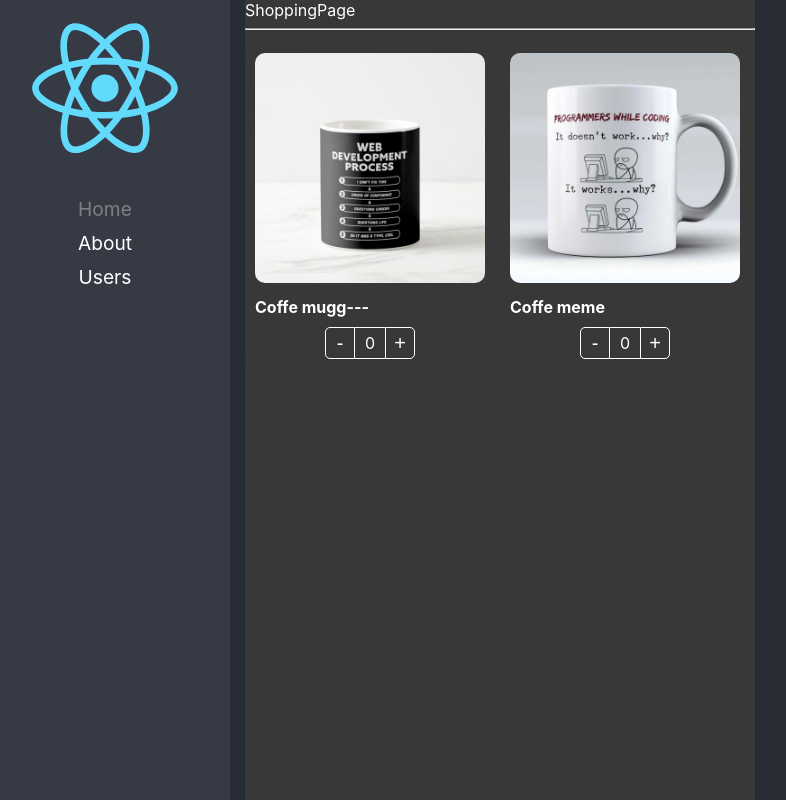
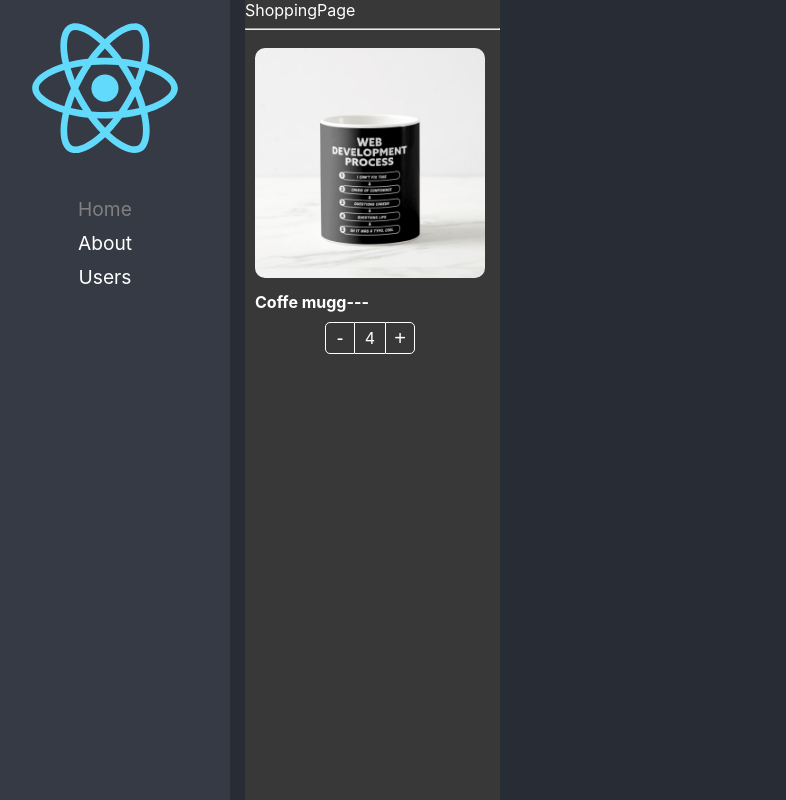
Before and after one commit to tonovarela/react-app-routes, a React (Create React App) app: page /shopping in a window 1280 px wide. Shown: the whole page, without its empty margins (20-806 px from the left). Built offline with nearby package versions, Linux system fonts and the light colour scheme.

Commit message:
Avance de la seccion 8

```diff
--- a/src/02-component-patterns/components/ProductCard.tsx
+++ b/src/02-component-patterns/components/ProductCard.tsx
@@ -1,7 +1,7 @@
 import styles from '../styles/styles.module.css';
 
 import { useProduct } from './../hooks/useProduct';
-import { OnChangeArgs, Product, ProductContextProps } from '../interfaces/interfaces';
+import { InitialValues, OnChangeArgs, Product, ProductContextProps } from '../interfaces/interfaces';
 import { createContext } from 'react';
 
 export const ProductContext = createContext({} as ProductContextProps)
@@ -13,12 +13,13 @@
     children?: React.ReactElement | React.ReactElement[];
     style?:React.CSSProperties,
     onChange?: (args:OnChangeArgs) => void ,
-    value?:number
+    value?:number,
+    initialValues?:InitialValues
 }
 
 
-export const ProductCard = ({ children, product, className ,style={},onChange,value=0}: Props) => {
-    const { counter, increaseBy } = useProduct( { onChange,product,value});
+export const ProductCard = ({ children, product, className ,style={},onChange,value=0,initialValues}: Props) => {
+    const { counter, increaseBy } = useProduct( { onChange,product,value,initialValues});
 
     return (
         <Provider value={{ counter, increaseBy, product }}>
--- a/src/02-component-patterns/hooks/useProduct.ts
+++ b/src/02-component-patterns/hooks/useProduct.ts
@@ -1,24 +1,27 @@
 import { useEffect, useRef, useState } from "react";
-import { OnChangeArgs, Product } from './../interfaces/interfaces';
+import { InitialValues, OnChangeArgs, Product } from './../interfaces/interfaces';
 
 interface UseProductArgs {
     product: Product,
     onChange?: (args: OnChangeArgs) => void,
-    value?: number
+    value?: number,
+    initialValues?:InitialValues
 }
 
-export const useProduct = ({ onChange, product, value = 0 }: UseProductArgs) => {
-
-    const [counter, setCounter] = useState(value);
+export const useProduct = ({ onChange, product, value = 0,initialValues }: UseProductArgs) => {
+   const isMounted = useRef(false);
+    const [counter, setCounter] = useState<number>(initialValues?.count || value);
     useEffect(() => {
-        setCounter(value)
+        if (!isMounted.current) return;
+        //setCounter(value)
     }, [value]);
 
+    const increaseBy = (value: number) => {
+        let newValue = Math.max(counter + value, 0);
 
-
-    const increaseBy = (value: number) => {
-
-        const newValue = Math.max(counter + value, 0);
+        if (initialValues?.maxCount ){
+            newValue = Math.min(newValue,initialValues.maxCount)
+        }
         setCounter(newValue);
         onChange && onChange({ counter: newValue, product });
 
--- a/src/02-component-patterns/hooks/useShoppingCart.ts
+++ b/src/02-component-patterns/hooks/useShoppingCart.ts
@@ -6,7 +6,7 @@
     const [shoppingCart, setShoppingCart] = useState<{ [key: string]: ProductInCart }>({});
     const onProductCountChange = ({ counter, product }: { counter: number, product: Product }) => {
         setShoppingCart(oldShoppingCart => {
-            if (counter == 0) {
+            if (counter === 0) {
                 const { [product.id]: toDelete, ...rest } = oldShoppingCart;
                 return rest;
             }
@@ -17,13 +17,8 @@
             }
         });
     }
-
-
     return {
-
         shoppingCart,
-
-
         onProductCountChange,
 
     }
--- a/src/02-component-patterns/pages/ShoppingPage.tsx
+++ b/src/02-component-patterns/pages/ShoppingPage.tsx
@@ -1,51 +1,26 @@
 import { ProductCard, } from "../components";
-import { useShoppingCart } from './../hooks/useShoppingCart';
 import '../styles/custom-style.css';
 import { products } from "../data/products";
-
-
+const product = products[0];
 export const ShoppingPage = () => {
-  const  {shoppingCart,onProductCountChange} = useShoppingCart();
 
   return (
     <div className="bg-dark">
       ShoppingPage
+
+
       <hr />
-      <div className="block-products">
-        {
-          products.map((product) => {
-            return (
-              <ProductCard key={product.id} product={product} className="bg-dark text-white"
-                value={shoppingCart[product.id]?.count || 0}
-                onChange={onProductCountChange}>
+              <ProductCard key={product.id} product={product} className="bg-dark text-white"  initialValues={{count:4,maxCount:10}} >
                 <ProductCard.Image className="custom-image"></ProductCard.Image>
                 <ProductCard.Title className="text-white text-bold" ></ProductCard.Title>
                 <ProductCard.Buttons className="custom-buttons" style={{ display: 'flex', justifyContent: "center" }}></ProductCard.Buttons>
               </ProductCard>
-            )
-          })
-        }
+
       </div>
 
-      <div className="shopping-cart">
-        {
-          Object.keys(shoppingCart).map(index => {
-            const { count, ...product } = shoppingCart[index];
-            return (
-              <ProductCard
-                key={index}
-                product={product}
-                value={count}
-                onChange={onProductCountChange}
-                className="bg-dark text-white " style={{ width: '100px' }}>
-                <ProductCard.Image className="custom-image"></ProductCard.Image>
-                <ProductCard.Buttons className="custom-buttons"></ProductCard.Buttons>
-              </ProductCard>
-            )
-          })
-        }
-      </div>
-    </div>
+
+
+
 
   )
 };
--- a/src/02-component-patterns/styles/custom-style.css
+++ b/src/02-component-patterns/styles/custom-style.css
@@ -1,5 +1,6 @@
 .bg-dark {
     background-color: rgb(56, 56, 56);
+
 }
 
 .text-white {
--- a/src/index.tsx
+++ b/src/index.tsx
@@ -8,9 +8,9 @@
   document.getElementById('root') as HTMLElement
 );
 root.render(
-  // <React.StrictMode>
+   <React.StrictMode>
     <App />
-  // </React.StrictMode>
+   </React.StrictMode>
 );
 
 // If you want to start measuring performance in your app, pass a function
```
Also changed, not shown: src/02-component-patterns/interfaces/interfaces.ts (+9 -4 lines).
